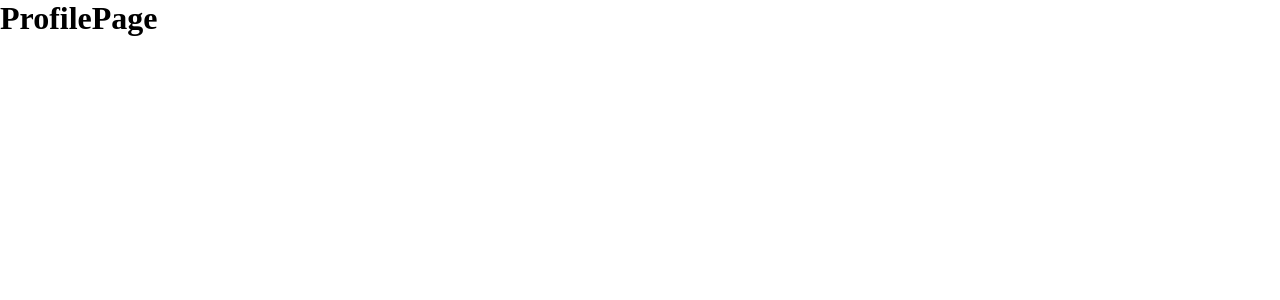
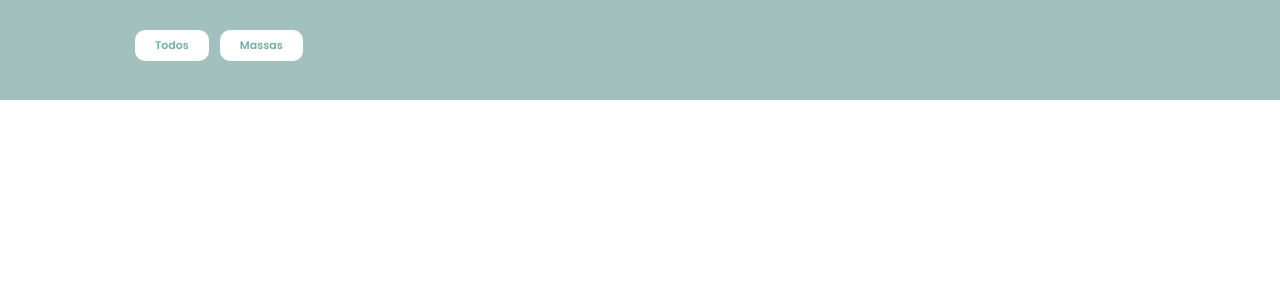
Before and after one commit to turma4-projeto-front-end-m3/grupo-4-projeto-front-end, a React (Vite) app: page /profile in a window 1280 px wide. Shown: the top 300 px of the page. Built offline with nearby package versions, Linux system fonts and the light colour scheme.

Commit message:
feat: add FilterButto and font-family

```diff
--- a/src/pages/ProfilePage/index.tsx
+++ b/src/pages/ProfilePage/index.tsx
@@ -1,7 +1,17 @@
+import { FilterBtn } from "../../styles/FilterButton";
+import { FilterContainer } from "./styles";
+
 export const ProfilePage = () => {
   return (
     <>
-      <h1>ProfilePage</h1>
+      <FilterContainer>
+        <div>
+          <FilterBtn>Todos</FilterBtn>
+          <FilterBtn>Massas</FilterBtn>
+        </div>
+
+
+      </FilterContainer>
     </>
   );
 };
--- a/src/pages/ProfilePage/styles.ts
+++ b/src/pages/ProfilePage/styles.ts
@@ -1 +1,17 @@
 import styled from "styled-components";
+
+export const FilterContainer = styled.div`
+    display: flex;
+    justify-content: space-between;
+
+    height: 100px;
+
+    padding: 30px 135px;
+
+    background-color: #0D5D5661;
+
+    & > div {
+        display: flex;
+        gap: 11px;
+    }
+`
--- a/src/styles/FilterButton.ts
+++ b/src/styles/FilterButton.ts
@@ -1 +1,22 @@
 import styled from "styled-components";
+
+export const FilterBtn = styled.button`
+    height: 31px;
+
+    padding: 7px 20px;
+
+    border: none;
+    border-radius: 10px;
+
+    font-weight: 600;
+    font-size: 11px;
+    color: #71B1A1;
+
+    background-color: var(--white);
+
+    &:focus {
+        color: var(--white);
+
+        background-color: var(--secondary-color);
+    }
+`
--- a/src/styles/Global.ts
+++ b/src/styles/Global.ts
@@ -1,23 +1,31 @@
 import { createGlobalStyle } from "styled-components";
 
 export const Global = createGlobalStyle`
-
 
     * {
         box-sizing: border-box;
         margin: 0;
         padding: 0;
+        font-family: 'Poppins', sans-serif;
     }
 
     :root {
         --primary-color: #0C8346;
         --secondary-color: #0D5D56;
         --hover-color: #329F5B;
+
         --background-color: #E5C2C0;
+
         --black: #000000;
+        --white: #FFFFFF;
+
         --gray: #808080;
         --dark-gray: #A9A9A9;
         --light-gray: #d3d3d3;
         --alert: #b90000;
     }
+
+    button {
+        cursor: pointer;
+    }
 `;
```
